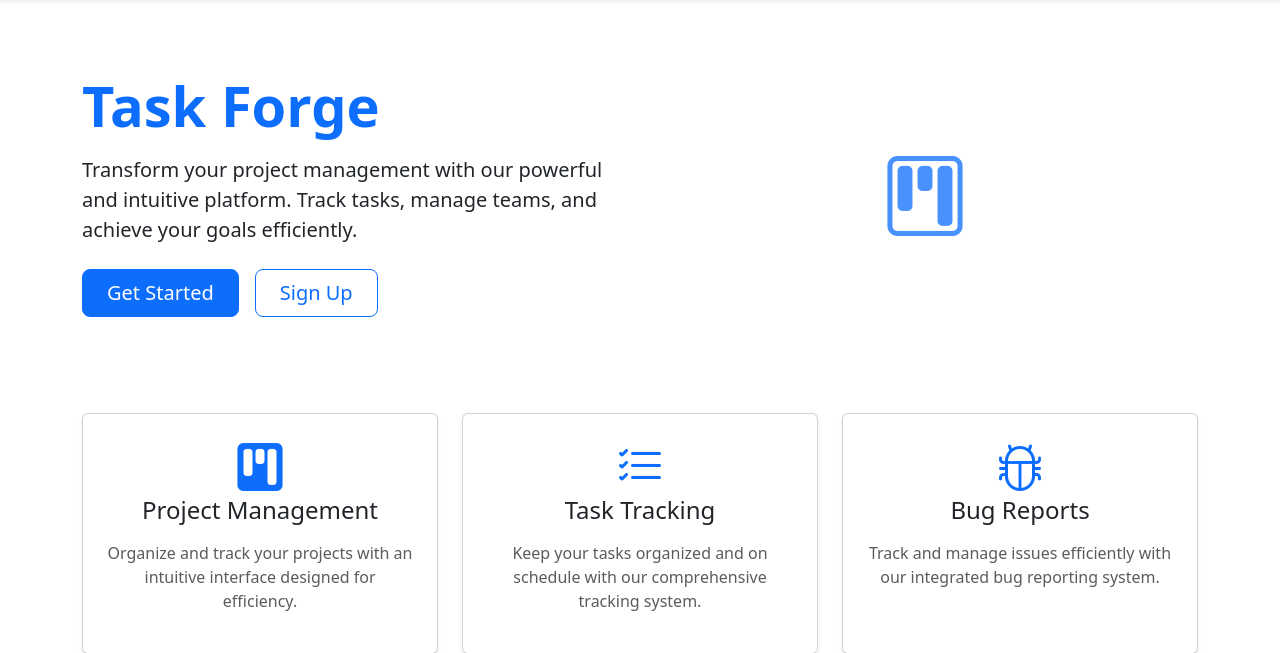
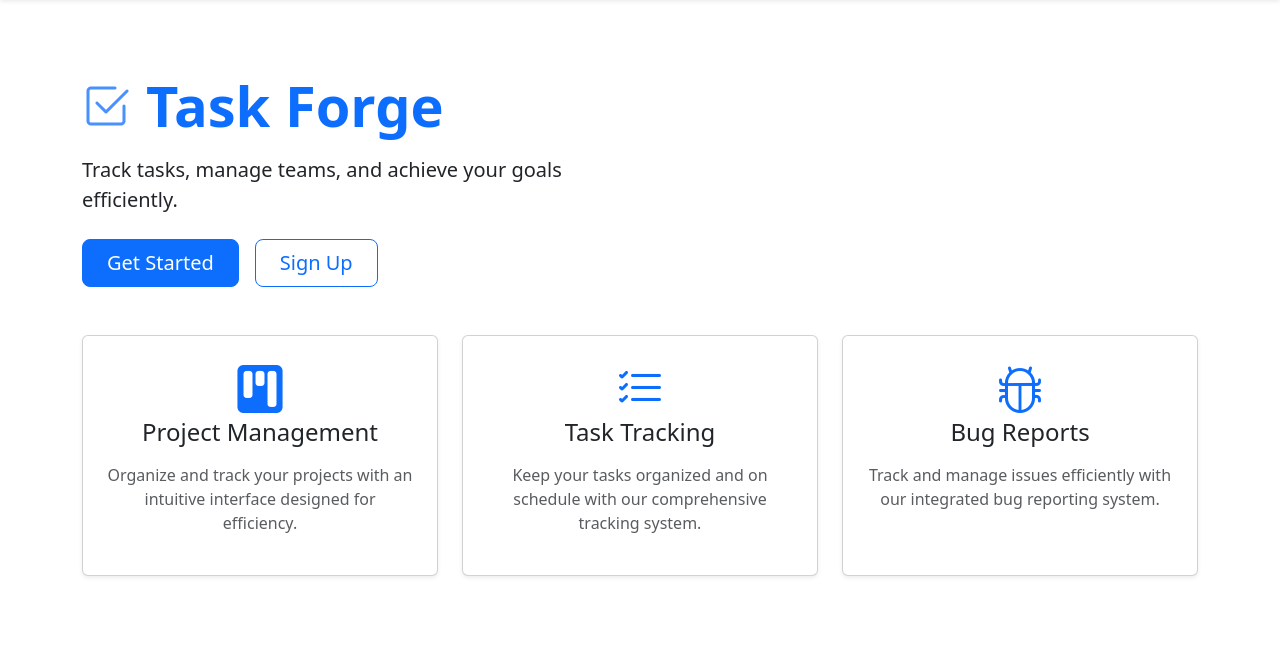
Before and after one commit to IvayloArsov/taskForge, a Django app: page / in a window 1280 px wide. Shown: the part 56-709 px from the top of the page. Run offline with Django 5.2, Linux system fonts and the light colour scheme.

Commit message:
minor ui improvement

```diff
--- a/templates/index.html
+++ b/templates/index.html
@@ -2,11 +2,15 @@
 {% block content %}
     <div class="py-5 user-select-none">
 
-            <div class=" container">
+        <div class="container">
             <div class="row align-items-center">
                 <div class="col-lg-6">
-                        <h1 class="display-4 fw-bold text-primary mb-3">Task Forge</h1>
-                        <p class="lead mb-4 ">Transform your project management with our powerful and intuitive platform.
+                    <div class="d-flex align-items-center mb-3">
+                        <i class="bi bi-check2-square text-primary opacity-75 display-5 me-3"></i>
+                        <h1 class="display-4 fw-bold text-primary mb-0">Task Forge</h1>
+                    </div>
+
+                    <p class="lead mb-4">
                         Track tasks, manage teams, and achieve your goals efficiently.</p>
                     {% if not user.is_authenticated %}
                         <div class="d-flex gap-3">
@@ -16,10 +20,7 @@
                         </div>
                     {% endif %}
                 </div>
-                    <div class="col-lg-6 d-none d-lg-block text-center">
-                        <i class="bi bi-kanban text-primary opacity-75 display-1"></i>
-                    </div>
-                </div>
+
             </div>
         </div>
 
```
Lines whose indentation alone changed are shown as unchanged.
